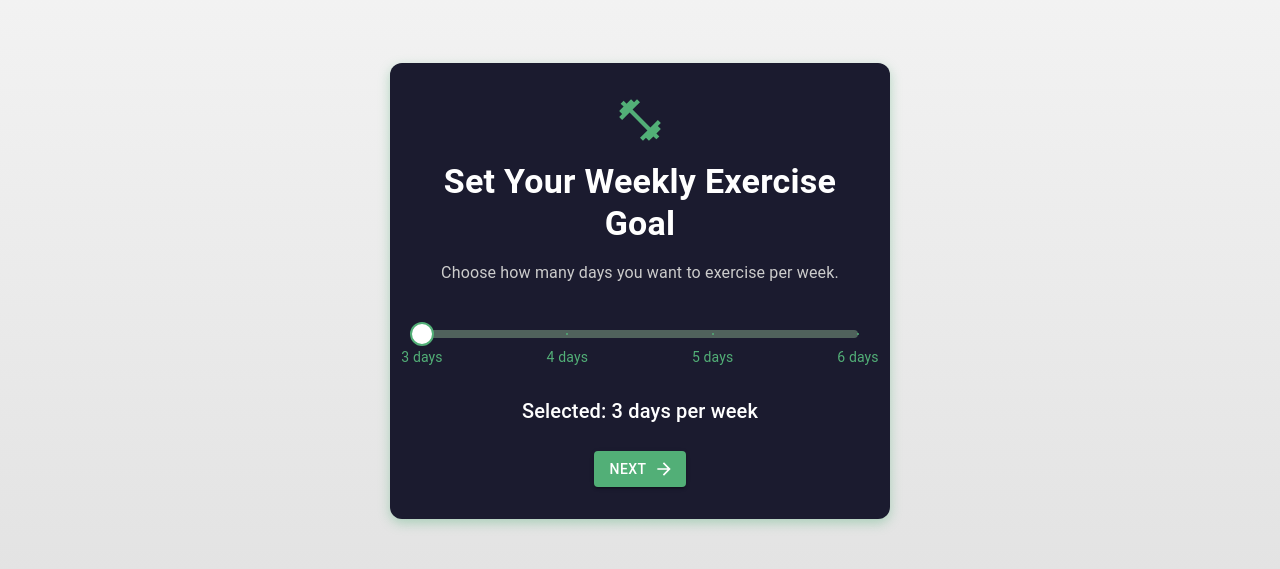
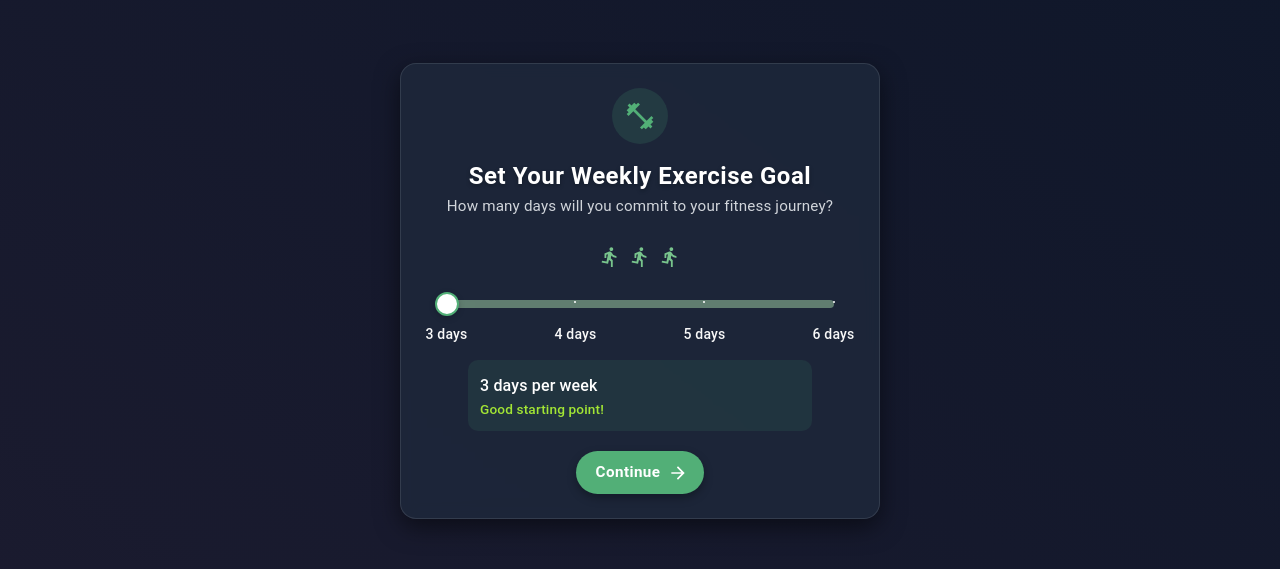
Before and after one commit to Smr002/GoldFit-Diet, a React (Vite) app in the folder my-react-app/: page /create-account/how-many-times in a window 1280 px wide. Shown: the part 109-678 px from the top of the page. Built offline with nearby package versions, Linux system fonts and the light colour scheme.

Commit message:
Slight redesign in the homany times per week modal

```diff
--- a/my-react-app/src/components/CreateAccount/SliderHowManyTimes.jsx
+++ b/my-react-app/src/components/CreateAccount/SliderHowManyTimes.jsx
@@ -1,5 +1,5 @@
 import * as React from "react";
-import { useState } from "react";
+import { useState, useEffect } from "react";
 import Slider from "@mui/material/Slider";
 import { styled } from "@mui/material/styles";
 import Typography from "@mui/material/Typography";
@@ -9,28 +9,37 @@ import Button from "@mui/material/Button";
 import { ArrowForward } from "@mui/icons-material";
 import Zoom from "@mui/material/Zoom";
 import FitnessCenterIcon from "@mui/icons-material/FitnessCenter";
+import DirectionsRunIcon from "@mui/icons-material/DirectionsRun";
 
-const ExerciseSlider = styled(Slider)({
+// Custom styled slider with improved aesthetics
+const ExerciseSlider = styled(Slider)(({ theme }) => ({
   color: "#52af77",
   height: 8,
+  padding: "12px 0",
   "& .MuiSlider-track": {
-    background: "linear-gradient(to right, #52af77, #429964)",
+    background: "linear-gradient(to right, #52af77, #2e7d32)",
     border: "none",
+    height: 8,
   },
   "& .MuiSlider-rail": {
-    color: "#a5d6a7",
+    opacity: 0.5,
+    backgroundColor: "#a5d6a7",
+    height: 8,
+    borderRadius: 4,
   },
   "& .MuiSlider-thumb": {
     height: 24,
     width: 24,
     backgroundColor: "#fff",
-    border: "2px solid currentColor",
-    transition: "transform 0.2s ease-in-out",
+    border: "2px solid #52af77",
+    boxShadow: "0 2px 6px rgba(0,0,0,0.2)",
+    transition: "all 0.2s ease-in-out",
     "&:hover": {
-      transform: "scale(1.2)",
+      transform: "scale(1.15)",
+      boxShadow: "0 3px 8px rgba(0,0,0,0.3)",
     },
     "&:focus, &.Mui-active, &.Mui-focusVisible": {
-      boxShadow: "inherit",
+      boxShadow: "0 2px 6px rgba(0,0,0,0.2)",
     },
     "&::before": {
       display: "none",
@@ -39,6 +48,7 @@ const ExerciseSlider = styled(Slider)({
   "& .MuiSlider-valueLabel": {
     lineHeight: 1.2,
     fontSize: 12,
+    fontWeight: "bold",
     background: "unset",
     padding: 0,
     width: 32,
@@ -56,10 +66,46 @@ const ExerciseSlider = styled(Slider)({
     },
   },
   "& .MuiSlider-markLabel": {
-    color: "#52af77",
+    color: "#f8f8f8",
     fontSize: "14px",
+    fontWeight: 500,
+    marginTop: 6,
   },
-});
+  "& .MuiSlider-mark": {
+    backgroundColor: "#fff",
+    height: 2,
+    width: 2,
+    marginTop: -2,
+  },
+}));
+
+// Animated activity icon row component
+const ActivityIcons = ({ count, animate }) => {
+  const icons = [];
+
+  for (let i = 0; i < count; i++) {
+    icons.push(
+      <DirectionsRunIcon
+        key={i}
+        sx={{
+          color: "#78c48c",
+          fontSize: 22,
+          opacity: animate ? 0.6 : 1,
+          transform: animate ? "translateY(-3px)" : "none",
+          transition: "all 0.2s ease",
+          animationDelay: `${i * 0.1}s`,
+          mx: 0.5,
+        }}
+      />
+    );
+  }
+
+  return (
+    <Box sx={{ display: "flex", justifyContent: "center", my: 1.5 }}>
+      {icons}
+    </Box>
+  );
+};
 
 export default function EnhancedExerciseSlider() {
   const [value, setValue] = useState(3);
@@ -71,50 +117,93 @@ export default function EnhancedExerciseSlider() {
 
   const handleChangeCommitted = () => {
     setAnimate(true);
-    setTimeout(() => setAnimate(false), 300);
+    setTimeout(() => setAnimate(false), 600);
   };
+
+  // Background gradient animation
+  const [gradientPosition, setGradientPosition] = useState(0);
+
+  useEffect(() => {
+    const interval = setInterval(() => {
+      setGradientPosition((prev) => (prev >= 100 ? 0 : prev + 1));
+    }, 150);
+    return () => clearInterval(interval);
+  }, []);
 
   return (
     <Box
       sx={{
         width: "100%",
-        textAlign: "center",
+        height: "100vh",
+        display: "flex",
+        alignItems: "center",
+        justifyContent: "center",
+        background: `linear-gradient(${gradientPosition}deg, #1b1b2f, #0f172a)`,
+        transition: "background 0.5s ease",
+        overflow: "hidden", // Prevent scrolling
+      }}
+    >
+      <Zoom in timeout={800}>
+        <Card
+          sx={{
+            backgroundColor: "rgba(30, 41, 59, 0.85)",
+            backdropFilter: "blur(8px)",
+            borderRadius: "16px",
+            padding: { xs: 2, sm: 3 },
+            width: { xs: "90%", sm: "80%" },
+            maxWidth: 480,
+            maxHeight: "90vh",
             display: "flex",
             flexDirection: "column",
             alignItems: "center",
-        justifyContent: "center",
-        minHeight: "100vh",
-        padding: 4,
-        background: "linear-gradient(to bottom, #f5f5f5, #e0e0e0)",
+            boxShadow: "0px 8px 24px rgba(0, 0, 0, 0.5)",
+            border: "1px solid rgba(255, 255, 255, 0.1)",
           }}
         >
-      <Zoom in timeout={500}>
-        <Card
+          <Box
             sx={{
-            backgroundColor: "#1b1b2f",
-            borderRadius: "12px",
-            padding: 4,
-            width: { xs: "100%", sm: "80%" },
-            maxWidth: 500,
+              backgroundColor: "rgba(82, 175, 119, 0.15)",
+              borderRadius: "50%",
+              p: 1.5,
+              mb: 2,
               display: "flex",
-            flexDirection: "column",
+              justifyContent: "center",
               alignItems: "center",
-            boxShadow: "0px 4px 12px rgba(82, 175, 119, 0.4)",
             }}
           >
             <FitnessCenterIcon
-            sx={{ color: "#52af77", fontSize: 50, marginBottom: 2 }}
+              sx={{ color: "#52af77", fontSize: 32 }}
             />
+          </Box>
+
           <Typography
-            variant="h4"
+            variant="h5"
             fontWeight="bold"
-            sx={{ color: "#fff", marginBottom: 2 }}
+            sx={{
+              color: "#fff",
+              mb: 0.5,
+              textShadow: "0px 2px 4px rgba(0,0,0,0.3)",
+              letterSpacing: "0.5px",
+            }}
           >
             Set Your Weekly Exercise Goal
           </Typography>
-          <Typography variant="body1" sx={{ color: "#ccc", marginBottom: 4 }}>
-            Choose how many days you want to exercise per week.
+
+          <Typography
+            variant="body2"
+            sx={{
+              color: "#d1d5db",
+              mb: 2,
+              maxWidth: "90%",
+              fontSize: "0.95rem",
+            }}
+          >
+            How many days will you commit to your fitness journey?
           </Typography>
+
+          <ActivityIcons count={value} animate={animate} />
+
+          <Box sx={{ width: "90%", mt: 1, mb: 2 }}>
             <ExerciseSlider
               value={value}
               onChange={handleChange}
@@ -130,19 +219,58 @@ export default function EnhancedExerciseSlider() {
               min={3}
               max={6}
             />
-          <Typography variant="h6" sx={{ color: "#fff", marginTop: 3 }}>
-            Selected: {value} days per week
+          </Box>
+
+          <Box
+            sx={{
+              backgroundColor: "rgba(82, 175, 119, 0.1)",
+              borderRadius: "10px",
+              p: 1.5,
+              width: "80%",
+              mb: 2.5,
+            }}
+          >
+            <Typography
+              variant="subtitle1"
+              sx={{
+                color: "#fff",
+                fontWeight: 500,
+              }}
+            >
+              {value} days per week
             </Typography>
+            <Typography
+              variant="body2"
+              sx={{
+                color: "#a3e635",
+                fontWeight: 500,
+                fontSize: "0.85rem",
+              }}
+            >
+              {value >= 5 ? "Great commitment!" : "Good starting point!"}
+            </Typography>
+          </Box>
+
           <Button
             variant="contained"
             endIcon={<ArrowForward />}
             sx={{
-              marginTop: 3,
+              padding: "8px 20px",
+              borderRadius: "24px",
               backgroundColor: "#52af77",
-              "&:hover": { backgroundColor: "#429964" },
+              "&:hover": {
+                backgroundColor: "#429964",
+                transform: "translateY(-2px)",
+                boxShadow: "0 4px 12px rgba(82, 175, 119, 0.4)",
+              },
+              transition: "all 0.3s ease",
+              fontSize: "0.95rem",
+              fontWeight: 600,
+              textTransform: "none",
+              boxShadow: "0 4px 10px rgba(0, 0, 0, 0.3)",
             }}
           >
-            Next
+            Continue
           </Button>
         </Card>
       </Zoom>
```
Lines whose indentation alone changed are shown as unchanged.
